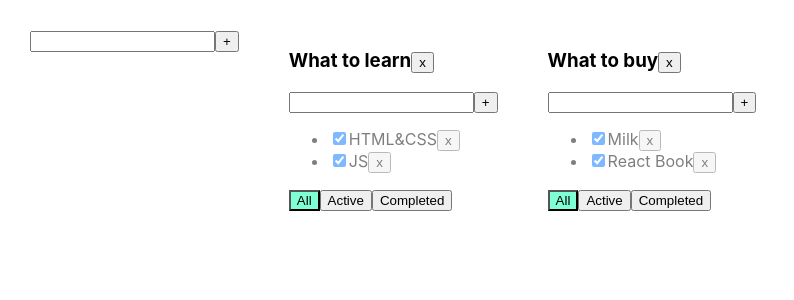
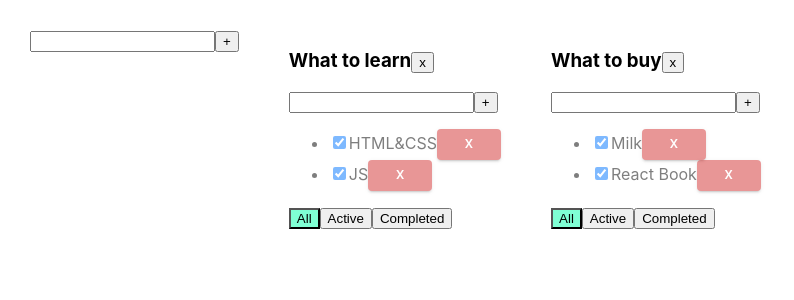
Before and after one commit to akach-dev/todolist-tuesday, a React (Create React App) app: page / in a window 1280 px wide. Shown: the top 300 px of the page, without its empty margins (0-794 px from the left). Built offline with nearby package versions, Linux system fonts and the light colour scheme.

Commit message:
add material/ui to lesson

```diff
--- a/package.json
+++ b/package.json
@@ -3,7 +3,9 @@
   "version": "0.1.0",
   "private": true,
   "dependencies": {
-    "@emotion/react": "^11.10.4",
+    "@emotion/react": "^11.11.1",
+    "@emotion/styled": "^11.11.0",
+    "@mui/material": "^5.14.8",
     "@testing-library/jest-dom": "^5.16.5",
     "@testing-library/react": "^13.4.0",
     "@testing-library/user-event": "^14.4.3",
--- a/src/Todolist.tsx
+++ b/src/Todolist.tsx
@@ -2,6 +2,7 @@ import React, {ChangeEvent, useState, KeyboardEvent, FC} from 'react';
 import {FilterValuesType} from './App';
 import {AddItemForm} from "./components/AddItemForm";
 import {EditableSpan} from "./components/EditableSpan";
+import {Button} from "@mui/material";
 
 export type TaskType = {
   id: string
@@ -70,7 +71,8 @@ export const Todolist: FC<PropsType> = ({
           return <li key={t.id} className={t.isDone ? "is-done" : ""}>
             <input type="checkbox" onChange={onChangeHandler} checked={t.isDone}/>
             <EditableSpan oldTitle={t.title} callback={(title) => updateTaskTitleHandler(title, t.id)}/>
-            <button onClick={onClickHandler}>x</button>
+
+            <Button onClick={onClickHandler} size="small" variant="contained" color={"error"}>x</Button>
           </li>
         })
       }
--- a/src/components/EditableSpan.tsx
+++ b/src/components/EditableSpan.tsx
@@ -12,7 +12,7 @@ export const EditableSpan: FC<EditableSpanPropsType> = ({oldTitle, callback}) =>
 
   const isOpenHandler = () => {
     setIsOpen(!isOpen)
-    if (isOpen) {
+    if (isOpen && newTitle) {
       callback(newTitle)
     }
 
```
Also changed, not shown: src/App.tsx (+5 -12 lines), 1 other file (tests, documents, lock files or other folders).
